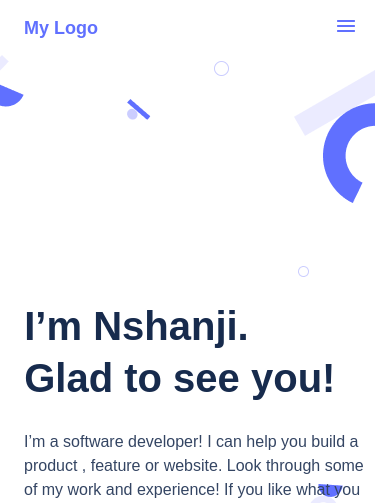
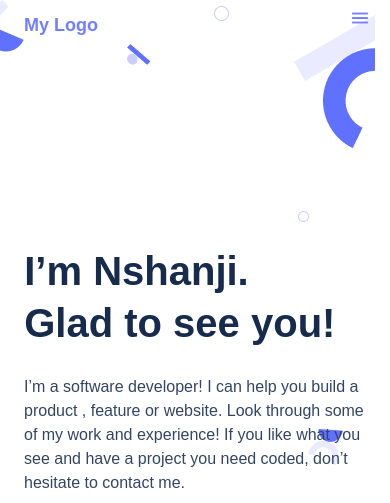
Before and after one commit to dazehinn/personal-portfolio, a website: page index.html in a window 390 px wide. Shown: the top 503 px of the page. Drawn offline with Linux system fonts and the light colour scheme.

Commit message:
Update style sheet for mobile menu

```diff
--- a/responsive-style.css
+++ b/responsive-style.css
@@ -237,7 +237,37 @@
 }
 
 @media screen and (max-width: 768px) {
-  .nav-items {
-    display: none;
+  nav {
+    width: 100vw;
+    height: initial; /*here*/
+    opacity: .9;
+    position: fixed;
+    z-index: 99;
+    background-color: transparent;/*here*/
+    background-blend-mode: multiply;
+    align-items: initial;
+    padding-top: 42px;
+  }
+
+  .logo {
+    position: fixed;
+    top:15px;
+  }
+   .nav-items a {
+    display: none; /*here*/
+    padding: 16px 12px;
+    color: #fff;
+    text-decoration: none;
+    font-family: 'Poppins';
+    font-style: normal;
+    font-weight: 600;
+    font-size: 32px;
+  }
+
+  .hamburger-img {
+    width: 36px;
+    position: fixed;
+    top: 0;
+    right: 12px;
   }
 }
```
